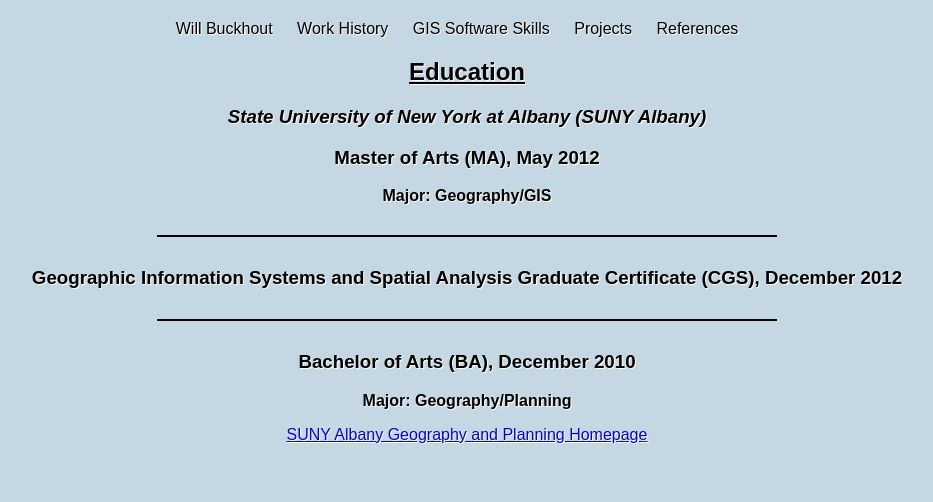
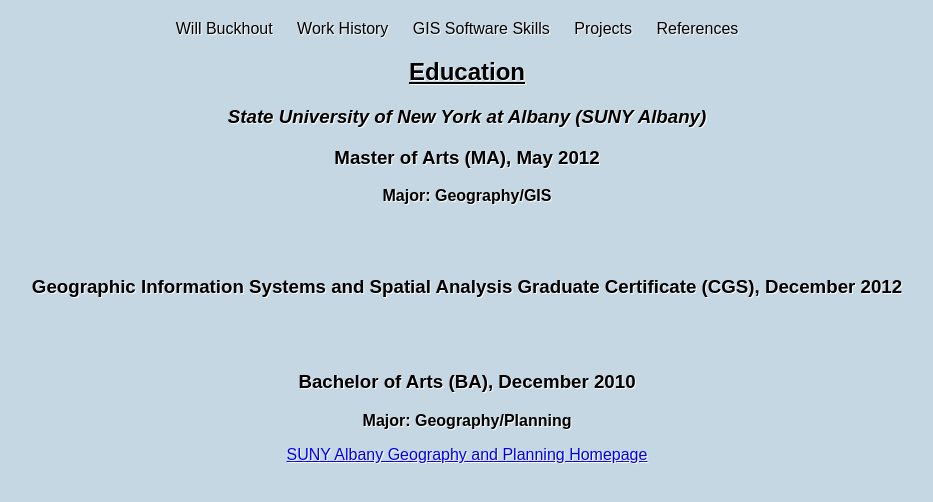
Before and after one commit to wb995393/wb995393.github.io, a plain HTML site: page education.html in a window 1280 px wide. Shown: the whole page, without its empty margins (173-1106 px from the left). Drawn offline with Linux system fonts and the light colour scheme.

Commit message:
Update education.html

```diff
--- a/education.html
+++ b/education.html
@@ -25,11 +25,11 @@
     <h3>Master of Arts (MA), May 2012</h3>
     <p><strong>Major: Geography/GIS</strong></p>
 
-    <hr class="separator">
+    <br></br>
 
     <h3>Geographic Information Systems and Spatial Analysis Graduate Certificate (CGS), December 2012</h3>
 
-    <hr class="separator">
+    <br></br>
 
     <h3>Bachelor of Arts (BA), December 2010</h3>
     <p><strong>Major: Geography/Planning</strong></p>
```
